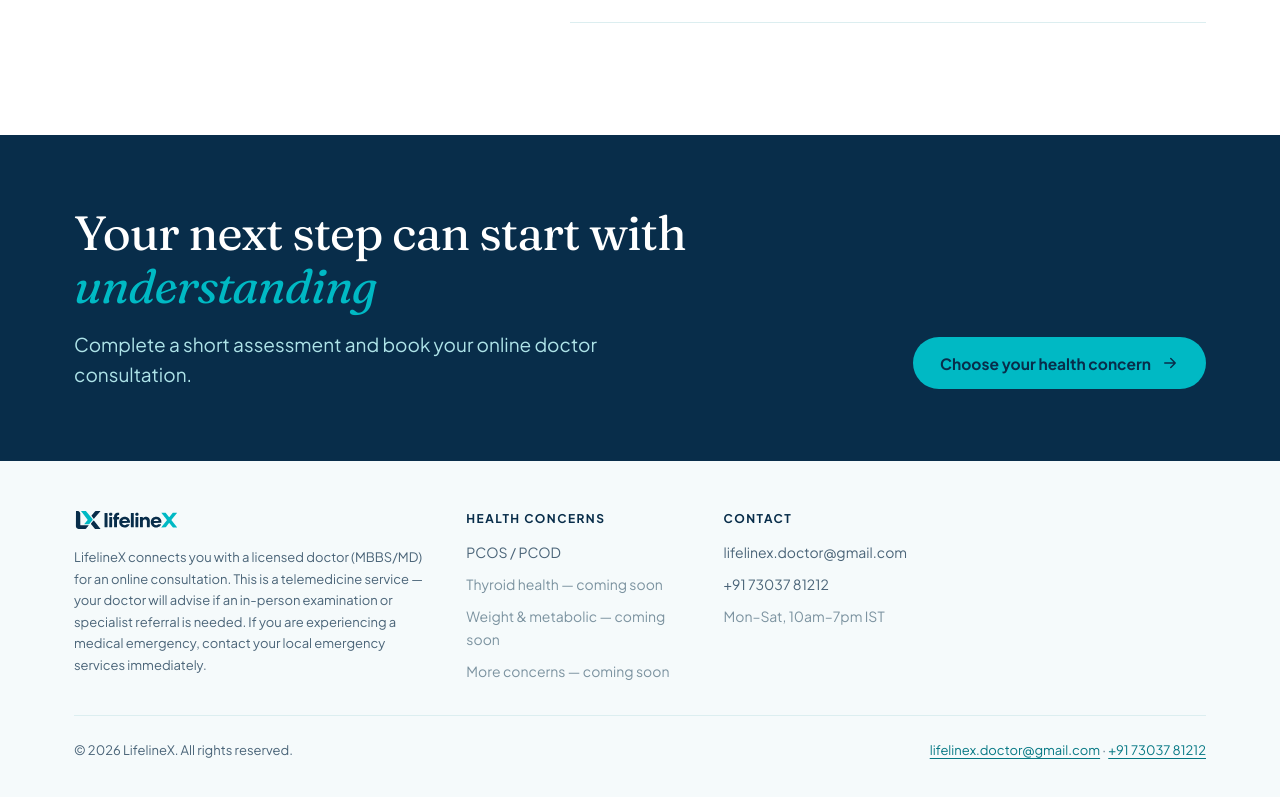
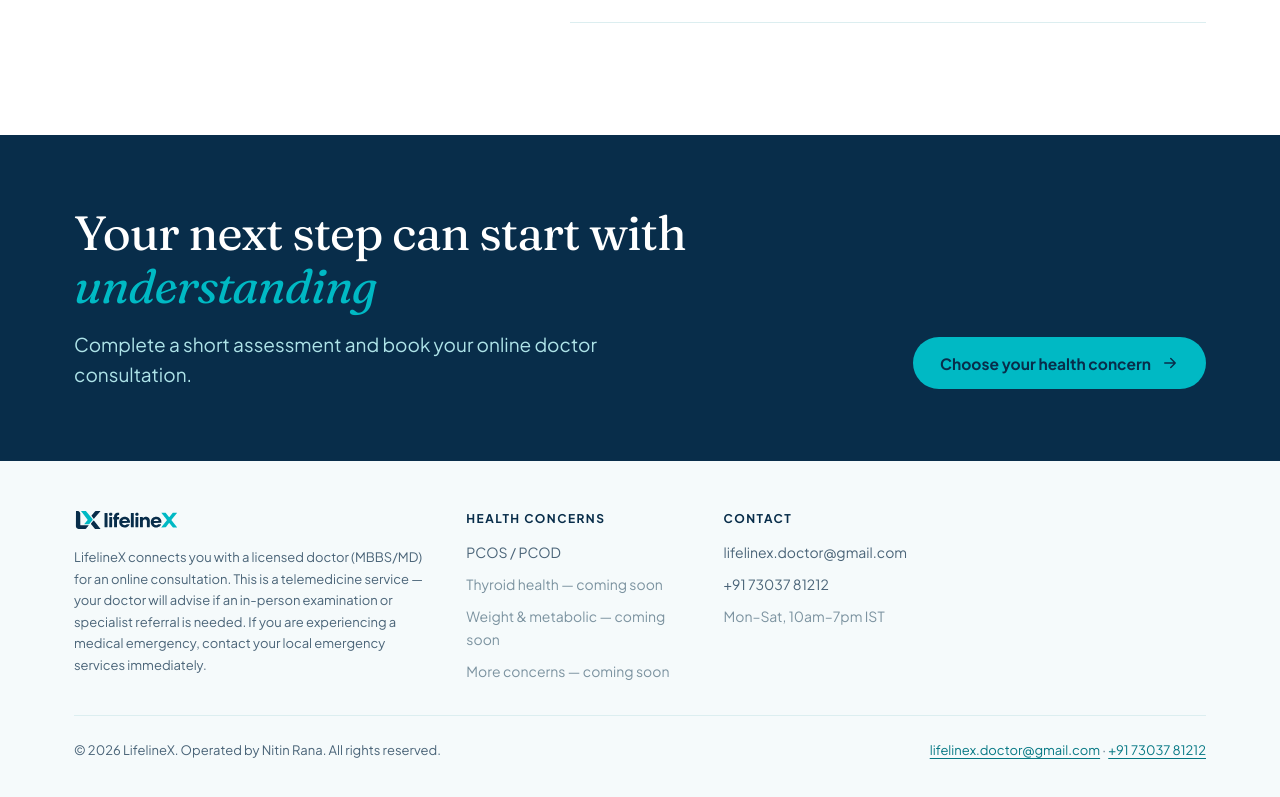
Before and after one commit to Rishu-tripzygo/lifelinex, a Next.js app: page / in a window 1280 px wide. Shown: the part 6421-7218 px from the top of the page. Built offline with nearby package versions, Linux system fonts and the light colour scheme; no server answers.

Commit message:
Add files via upload

```diff
--- a/app/page.tsx
+++ b/app/page.tsx
@@ -9,6 +9,7 @@
   Dock,
   Faq,
   SiteNav,
+  LEGAL_NAME,
   SUPPORT_EMAIL,
   SUPPORT_PHONE_DISPLAY,
   SUPPORT_PHONE_HREF,
@@ -343,7 +344,7 @@
             </div>
           </div>
           <div className="footer__base">
-            <p>© 2026 LifelineX. All rights reserved.</p>
+            <p>© 2026 LifelineX. Operated by {LEGAL_NAME}. All rights reserved.</p>
             <p><a href={`mailto:${SUPPORT_EMAIL}`}>{SUPPORT_EMAIL}</a> · <a href={SUPPORT_PHONE_HREF}>{SUPPORT_PHONE_DISPLAY}</a></p>
           </div>
         </div>
```
